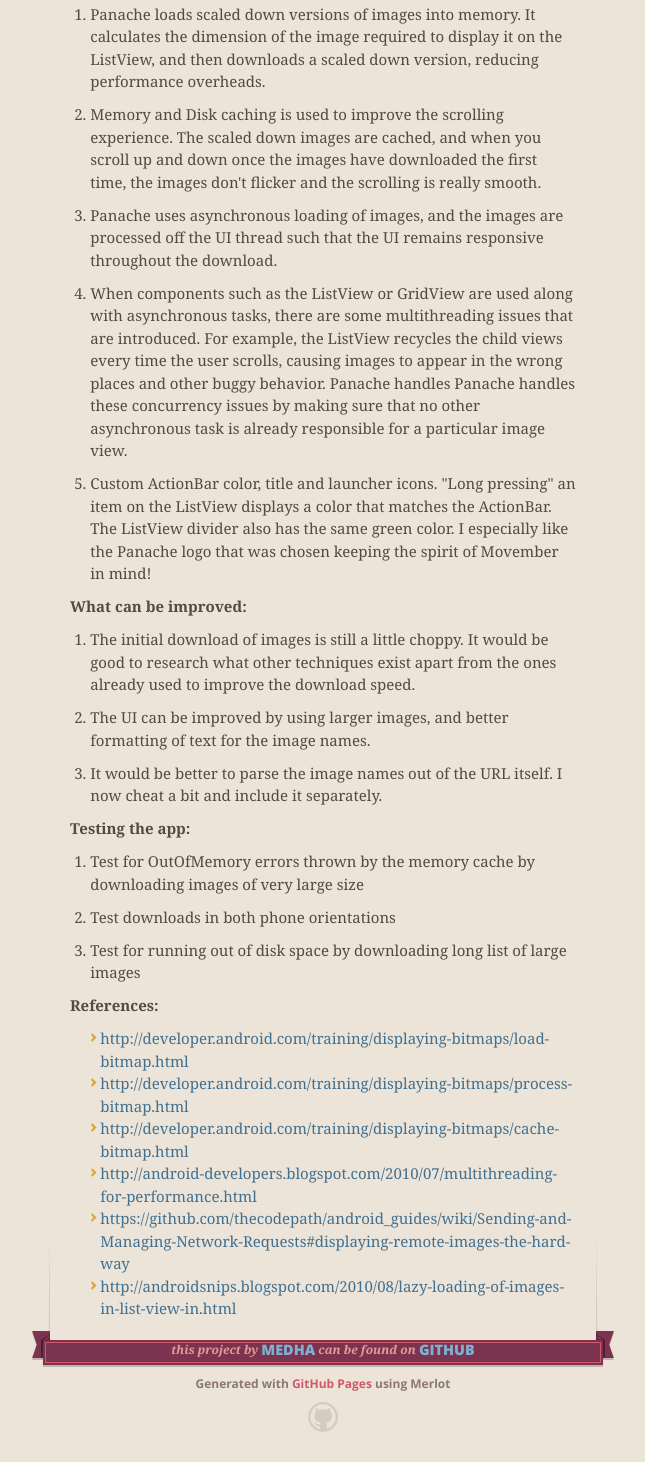
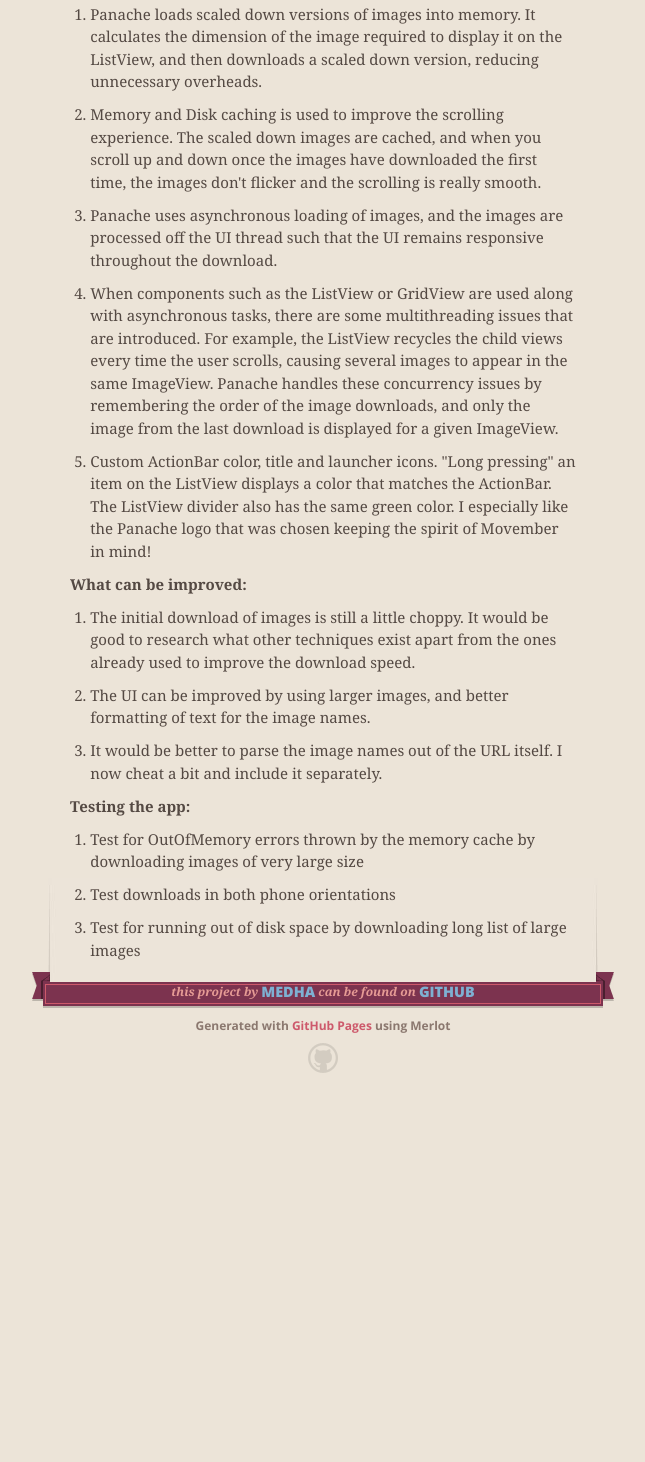
Before and after one commit to medha/Panache, a plain HTML site: page index.html in a window 1280 px wide. Shown: the part 498-1960 px from the top of the page, without its empty margins (317-962 px from the left). After the commit the page ends 1611 px from the top, so only its background shows below. Drawn offline with nearby package versions, Linux system fonts and the light colour scheme.

```diff
--- a/index.html
+++ b/index.html
@@ -56,10 +56,10 @@
 <p><strong>Things I like about this app:</strong></p>
 
 <ol>
-<li><p>Panache loads scaled down versions of images into memory. It calculates the dimension of the image required to display it on the ListView, and then downloads a scaled down version, reducing performance overheads. </p></li>
+<li><p>Panache loads scaled down versions of images into memory. It calculates the dimension of the image required to display it on the ListView, and then downloads a scaled down version, reducing unnecessary  overheads. </p></li>
 <li><p>Memory and Disk caching is used to improve the scrolling experience. The scaled down images are cached, and when you scroll up and down once the images have downloaded the first time, the images don't flicker and the scrolling is really smooth.</p></li>
 <li><p>Panache uses asynchronous loading of images, and the images are processed off the UI thread such that the UI remains responsive throughout the download.</p></li>
-<li><p>When components such as the ListView or GridView are used along with asynchronous tasks, there are some multithreading issues that are introduced. For example, the ListView recycles the child views every time the user scrolls, causing images to appear in the wrong places and other buggy behavior. Panache handles Panache handles these concurrency issues by making sure that no other asynchronous task is already responsible for a particular image view. </p></li>
+<li><p>When components such as the ListView or GridView are used along with asynchronous tasks, there are some multithreading issues that are introduced. For example, the ListView recycles the child views every time the user scrolls, causing several images to appear in the same ImageView. Panache handles these concurrency issues by remembering the order of the image downloads, and only the image from the last download is displayed for a given ImageView. </p></li>
 <li><p>Custom ActionBar color, title and launcher icons. "Long pressing" an item on the ListView displays a color that matches the ActionBar. The ListView divider also has the same green color. I especially like the Panache logo that was chosen keeping the spirit of Movember in mind!</p></li>
 </ol><p><strong>What can be improved:</strong></p>
 
@@ -73,16 +73,7 @@
 <li><p>Test for OutOfMemory errors thrown by the memory cache by downloading images of very large size</p></li>
 <li><p>Test downloads in both phone orientations</p></li>
 <li><p>Test for running out of disk space by downloading long list of large images</p></li>
-</ol><p><strong>References:</strong></p>
-
-<ul>
-<li><a href="http://developer.android.com/training/displaying-bitmaps/load-bitmap.html">http://developer.android.com/training/displaying-bitmaps/load-bitmap.html</a></li>
-<li><a href="http://developer.android.com/training/displaying-bitmaps/process-bitmap.html">http://developer.android.com/training/displaying-bitmaps/process-bitmap.html</a></li>
-<li><a href="http://developer.android.com/training/displaying-bitmaps/cache-bitmap.html">http://developer.android.com/training/displaying-bitmaps/cache-bitmap.html</a></li>
-<li><a href="http://android-developers.blogspot.com/2010/07/multithreading-for-performance.html">http://android-developers.blogspot.com/2010/07/multithreading-for-performance.html</a></li>
-<li><a href="https://github.com/thecodepath/android_guides/wiki/Sending-and-Managing-Network-Requests#displaying-remote-images-the-hard-way">https://github.com/thecodepath/android_guides/wiki/Sending-and-Managing-Network-Requests#displaying-remote-images-the-hard-way</a></li>
-<li><a href="http://androidsnips.blogspot.com/2010/08/lazy-loading-of-images-in-list-view-in.html">http://androidsnips.blogspot.com/2010/08/lazy-loading-of-images-in-list-view-in.html</a></li>
-</ul>
+</ol>
       </section>
 
       <footer>
```
Also changed, not shown: params.json (+1 -1 lines).
